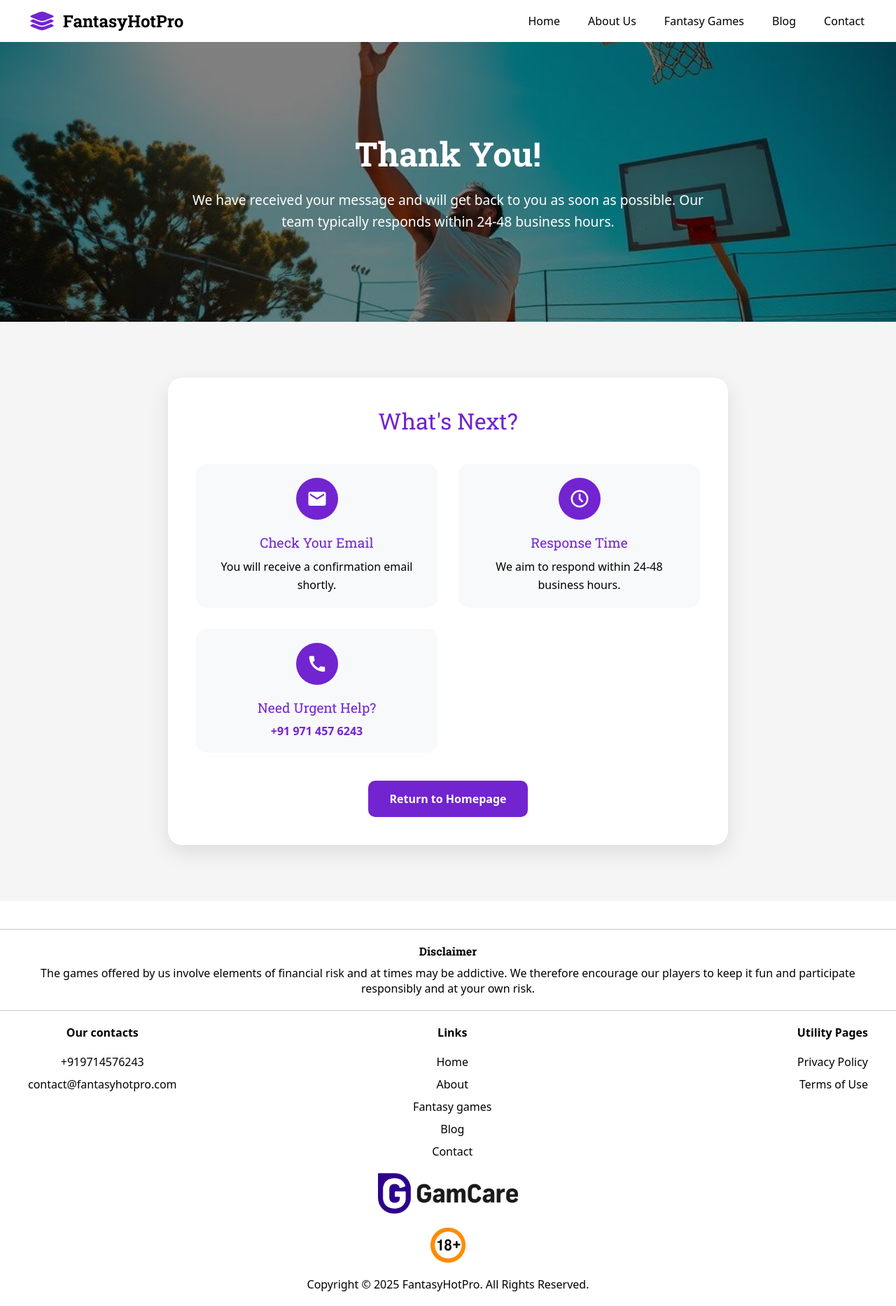
After one commit to Excalibur0888/FantasyHotPro, a PHP site: page /thanks.html in a window 1280 px wide. The commit adds this page. Shown: the whole page at 70% size. Run offline with PHP 8.4, Linux system fonts and the light colour scheme; some web fonts are replaced.

Commit message:
Add thank you page styles and update hero button link

```diff
--- a/index.html
+++ b/index.html
@@ -92,7 +92,7 @@
                 platform to showcase your skills. Compete with players across
                 India and turn your sports knowledge into victories!
               </p>
-              <a href="playnow/index.html" class="hero__button">download now</a>
+              <a href="contact.html" class="hero__button">download now</a>
             </div>
             <div class="hero__image">
               <img src="img/img2.jpg" alt="Fantasy Sports Illustration" class="hero__img">
--- a/style.css
+++ b/style.css
@@ -2385,3 +2385,135 @@ footer {
     padding: 10px 20px;
   }
 }
+
+/* Thank You Page Styles */
+.thank-you {
+  padding: 80px 0;
+  background-color: var(--body-color);
+}
+
+.thank-you__content {
+  max-width: 800px;
+  margin: 0 auto;
+  padding: 40px;
+  background-color: #fff;
+  border-radius: 20px;
+  box-shadow: 0 10px 30px rgba(0, 0, 0, 0.1);
+}
+
+.thank-you__info {
+  text-align: center;
+}
+
+.thank-you__title {
+  font-size: 2rem;
+  color: var(--heading-color);
+  margin-bottom: 40px;
+  font-family: var(--font-headings);
+}
+
+.thank-you__list {
+  display: grid;
+  grid-template-columns: repeat(auto-fit, minmax(250px, 1fr));
+  gap: 30px;
+  margin-bottom: 40px;
+}
+
+.thank-you__item {
+  display: flex;
+  flex-direction: column;
+  align-items: center;
+  padding: 20px;
+  background-color: #f8f9fa;
+  border-radius: 15px;
+  transition: transform 0.3s ease;
+}
+
+.thank-you__item:hover {
+  transform: translateY(-5px);
+}
+
+.thank-you__icon {
+  width: 60px;
+  height: 60px;
+  margin-bottom: 20px;
+  display: flex;
+  align-items: center;
+  justify-content: center;
+  background-color: var(--primary-color);
+  border-radius: 50%;
+  padding: 15px;
+}
+
+.thank-you__icon img {
+  width: 100%;
+  height: 100%;
+  object-fit: contain;
+  filter: brightness(0) invert(1);
+}
+
+.thank-you__details h4 {
+  font-size: 1.2rem;
+  color: var(--heading-color);
+  margin-bottom: 10px;
+  font-family: var(--font-headings);
+}
+
+.thank-you__text {
+  color: var(--text-color);
+  line-height: 1.6;
+}
+
+.thank-you__link {
+  color: var(--primary-color);
+  font-weight: 600;
+  transition: color 0.3s ease;
+}
+
+.thank-you__link:hover {
+  color: var(--accent-color);
+}
+
+.thank-you__action {
+  margin-top: 40px;
+}
+
+.thank-you__button {
+  display: inline-flex;
+  align-items: center;
+  padding: 15px 30px;
+  background-color: var(--primary-color);
+  color: #fff;
+  font-weight: 600;
+  border-radius: 10px;
+  transition: all 0.3s ease;
+  text-decoration: none;
+}
+
+.thank-you__button:hover {
+  background-color: var(--accent-color);
+  transform: translateY(-2px);
+}
+
+@media (max-width: 768px) {
+  .thank-you {
+    padding: 40px 0;
+  }
+
+  .thank-you__content {
+    padding: 20px;
+  }
+
+  .thank-you__title {
+    font-size: 1.5rem;
+  }
+
+  .thank-you__list {
+    grid-template-columns: 1fr;
+    gap: 20px;
+  }
+
+  .thank-you__item {
+    padding: 15px;
+  }
+}
--- /dev/null
+++ b/thanks.html
@@ -0,0 +1,189 @@
+<!DOCTYPE html>
+<html lang="en">
+  <head>
+    <meta charset="UTF-8">
+    <meta name="viewport" content="width=device-width, initial-scale=1.0">
+    <title>Fantasy Hot Pro - Thank You</title>
+    <meta name="description" content="Thank you for contacting Fantasy Hot Pro. We have received your message and will get back to you soon.">
+    <link rel="stylesheet" href="style.css">
+    <link rel="icon" type="image/x-icon" href="favicon.ico">
+  </head>
+  <body>
+    <header class="header">
+      <div class="wrapper">
+        <div class="header__content">
+          <a href="index.html" class="header__logo">
+            <div class="header__logo">
+              <img src="img/logo.png" alt="FantasyHotPro Logo" class="logo header__logo">
+              <p class="header__logo-text">FantasyHotPro</p>
+            </div>
+          </a>
+
+          <button class="burger" aria-label="Toggle navigation">
+            <span class="burger__line"></span>
+            <span class="burger__line"></span>
+            <span class="burger__line"></span>
+          </button>
+
+          <nav class="nav">
+            <ul class="nav__list">
+              <li class="nav__item">
+                <a href="index.html" class="nav__link">Home</a>
+              </li>
+              <li class="nav__item">
+                <a href="about.html" class="nav__link">About Us</a>
+              </li>
+              <li class="nav__item nav__item--dropdown">
+                <a href="games.html" class="nav__link">Fantasy Games</a>
+                <ul class="nav__dropdown">
+                  <li>
+                    <a href="gamecricket.html" class="nav__link">Fantasy Cricket</a>
+                  </li>
+                  <li>
+                    <a href="gamebasketball.html" class="nav__link">Fantasy Basketball</a>
+                  </li>
+                  <li>
+                    <a href="gamefootball.html" class="nav__link">Fantasy Football</a>
+                  </li>
+                  <li>
+                    <a href="gamekabaddi.html" class="nav__link">Fantasy Kabaddi</a>
+                  </li>
+                  <li>
+                    <a href="gameaviator.html" class="nav__link">Fantasy Aviator</a>
+                  </li>
+                  <li>
+                    <a href="gameplinko.html" class="nav__link">Fantasy Plinko</a>
+                  </li>
+                  <li>
+                    <a href="gamelaser247.html" class="nav__link">Fantasy Laser247</a>
+                  </li>
+                  <li>
+                    <a href="game101f.html" class="nav__link">Fantasy 101f</a>
+                  </li>
+                </ul>
+              </li>
+              <li class="nav__item">
+                <a href="blog.html" class="nav__link">Blog</a>
+              </li>
+              <li class="nav__item">
+                <a href="contact.html" class="nav__link">Contact</a>
+              </li>
+            </ul>
+          </nav>
+        </div>
+      </div>
+    </header>
+
+    <main>
+      <section class="hero-page">
+        <div class="hero-page__background">
+          <img src="img/contact.jpg" alt="Thank You Background" class="hero-page__bg-image">
+          <div class="hero-page__overlay"></div>
+        </div>
+        <div class="wrapper">
+          <div class="hero-page__content">
+            <h1 class="hero-page__title">Thank You!</h1>
+            <p class="hero-page__description">
+              We have received your message and will get back to you as soon as possible.
+              Our team typically responds within 24-48 business hours.
+            </p>
+          </div>
+        </div>
+      </section>
+
+      <section class="thank-you">
+        <div class="wrapper">
+          <div class="thank-you__content">
+            <div class="thank-you__info">
+              <h3 class="thank-you__title">What's Next?</h3>
+              <div class="thank-you__list">
+                <div class="thank-you__item">
+                  <div class="thank-you__icon">
+                    <img src="img/email-icon.svg" alt="Email">
+                  </div>
+                  <div class="thank-you__details">
+                    <h4>Check Your Email</h4>
+                    <p class="thank-you__text">You will receive a confirmation email shortly.</p>
+                  </div>
+                </div>
+
+                <div class="thank-you__item">
+                  <div class="thank-you__icon">
+                    <img src="img/clock-icon.svg" alt="Response Time">
+                  </div>
+                  <div class="thank-you__details">
+                    <h4>Response Time</h4>
+                    <p class="thank-you__text">We aim to respond within 24-48 business hours.</p>
+                  </div>
+                </div>
+
+                <div class="thank-you__item">
+                  <div class="thank-you__icon">
+                    <img src="img/phone-icon.svg" alt="Support">
+                  </div>
+                  <div class="thank-you__details">
+                    <h4>Need Urgent Help?</h4>
+                    <a href="tel:+919714576243" class="thank-you__link">+91 971 457 6243</a>
+                  </div>
+                </div>
+              </div>
+
+              <div class="thank-you__action">
+                <a href="index.html" class="thank-you__button">
+                  <span>Return to Homepage</span>
+                </a>
+              </div>
+            </div>
+          </div>
+        </div>
+      </section>
+    </main>
+
+    <footer class="footer">
+      <div class="footer__disclaimer">
+        <div class="wrapper">
+          <h5>Disclaimer</h5>
+          <p>
+            The games offered by us involve elements of financial risk and at
+            times may be addictive. We therefore encourage our players to keep
+            it fun and participate responsibly and at your own risk.
+          </p>
+        </div>
+      </div>
+      <div class="wrapper">
+        <div class="footer__content">
+          <div class="footer__column">
+            <div class="footer__title">Our contacts</div>
+            <a href="tel:+919714576243" class="footer__element">+919714576243</a>
+            <a href="mailto:contact@fantasyhotpro.com" class="footer__element">
+									contact@fantasyhotpro.com
+								</a>
+          </div>
+
+          <div class="footer__column" style="align-items: center">
+            <div class="footer__title">Links</div>
+            <a href="index.html" class="footer__element">Home</a>
+            <a href="about.html" class="footer__element">About</a>
+            <a href="games.html" class="footer__element">Fantasy games</a>
+            <a href="blog.html" class="footer__element">Blog</a>
+            <a href="contact.html" class="footer__element">Contact</a>
+          </div>
+          <div class="footer__column" style="align-items: end">
+            <div class="footer__title">Utility Pages</div>
+            <a href="privacy-policy.html" class="footer__element">Privacy Policy</a>
+            <a href="terms-conditions.html" class="footer__element">Terms of Use</a>
+          </div>
+        </div>
+        <div class="footer__req">
+          <a href="https://www.gamcare.org.uk/" target="_blank"><img src="img/beg.png" alt="begamble" class="footer__begamble"></a>
+          <img src="img/18.png" alt="18+" class="footer__age">
+        </div>
+        <div class="footer__copy">
+          Copyright © 2025 FantasyHotPro. All Rights Reserved.
+        </div>
+      </div>
+    </footer>
+
+    <script src="script.js"></script>
+  </body>
+</html>
```
